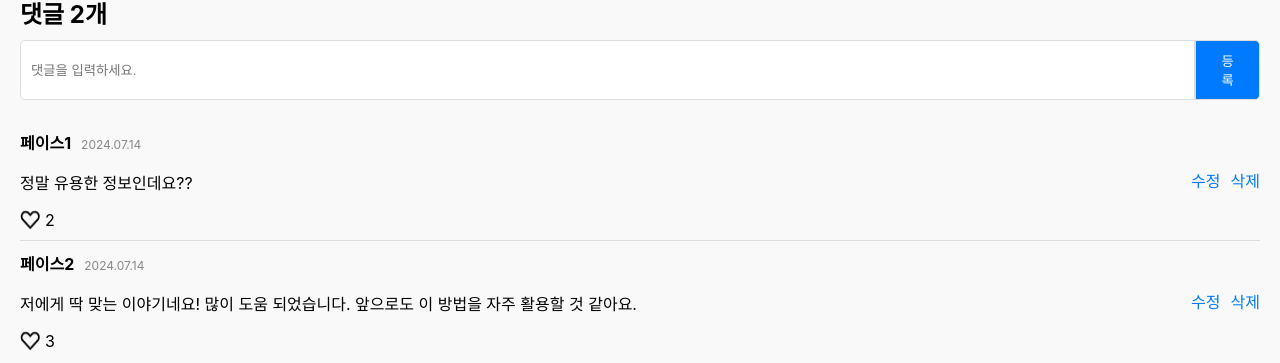
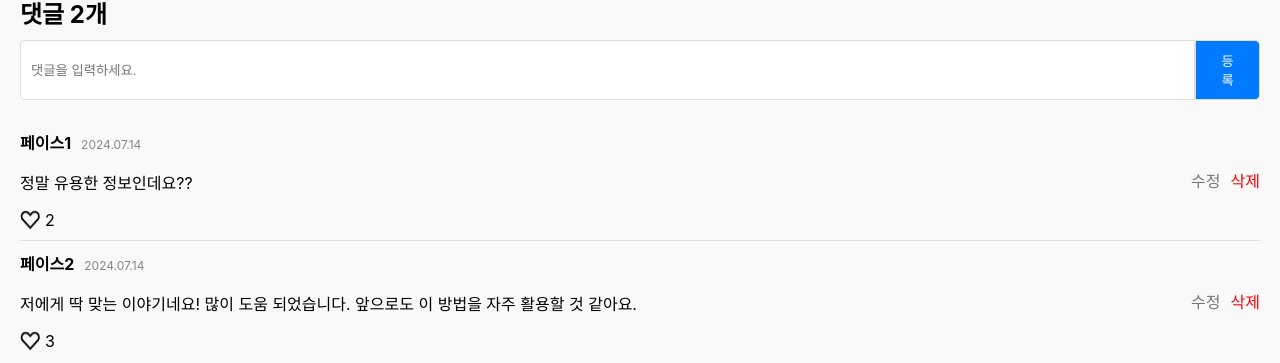
Before and after one commit to Likelion-YeungNam-Univ/12th-JollyJourney-FE, a React (Create React App) app: page /posts/1 in a window 1280 px wide. Shown: the part 880-1243 px from the top of the page. Built offline with nearby package versions, Linux system fonts and the light colour scheme.

Commit message:
Change the color of Comment features

```diff
--- a/src/components/board/PostDetail.css
+++ b/src/components/board/PostDetail.css
@@ -93,7 +93,14 @@
 
   .comment-actions span {
     cursor: pointer;
-    color: #007bff;
+  }
+
+  .comment-actions .edit {
+    color: #767676;
+  }
+
+  .comment-actions .delete {
+    color: #FF0000;
   }
 
   .comment-likes {
--- a/src/components/board/PostDetail.js
+++ b/src/components/board/PostDetail.js
@@ -118,8 +118,8 @@ const PostDetail = () => {
                 </div>
               </div>
               <div className="comment-actions">
-                <span onClick={() => handleEditComment(comment.id)}>수정</span>
-                <span onClick={() => handleDeleteComment(comment.id)}>삭제</span>
+                <span className="edit" onClick={() => handleEditComment(comment.id)}>수정</span>
+                <span className="delete" onClick={() => handleDeleteComment(comment.id)}>삭제</span>
               </div>
             </div>
           ))}
```
